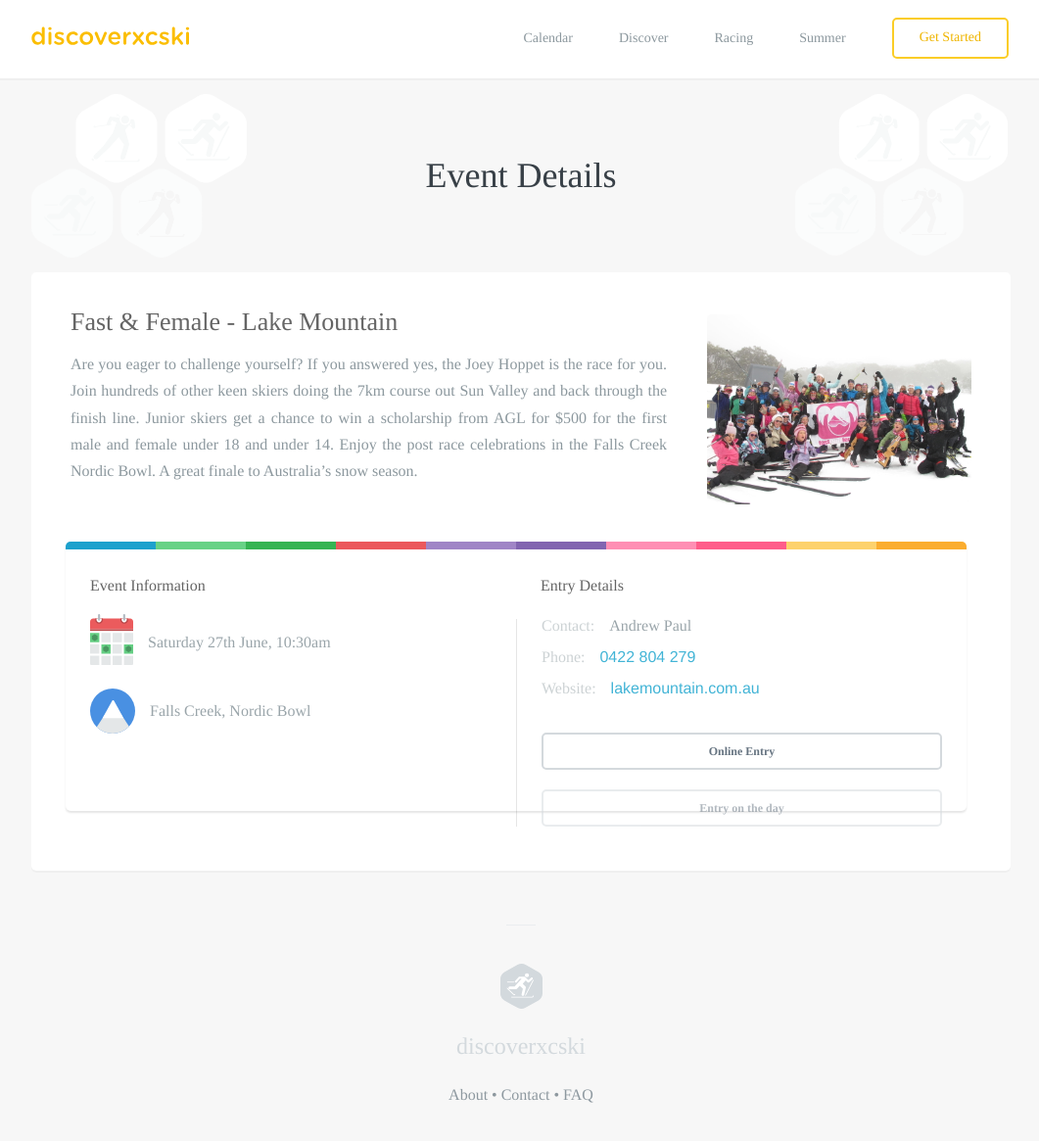
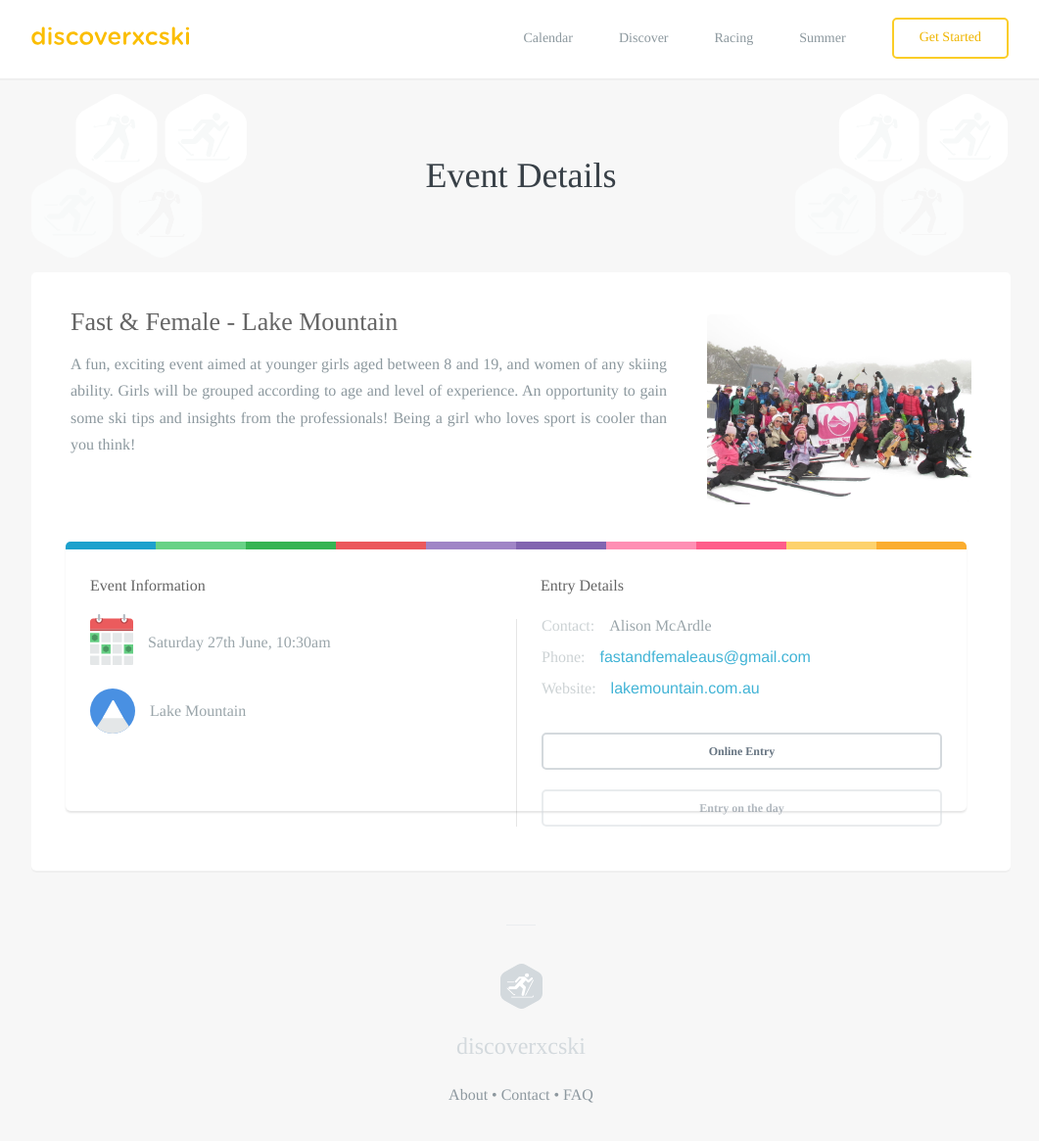
Before and after one commit to robcatto/robcatto.github.io, a Jekyll site: the page built from events/fast-&-female-lake-mountain/index.html, in a window 1280 px wide and 1182 px high. Shown: the top 1165 px of the window at 98% size, without its empty margins (108-1169 px from the left). Built offline with Jekyll 4.4.1, drawn with Linux system fonts in a browser that asks for light colours; some web fonts are replaced; Markdown is read by kramdown in place of the engine named in the settings.

Commit message:
Update index.html

```diff
--- a/events/fast-&-female-lake-mountain/index.html
+++ b/events/fast-&-female-lake-mountain/index.html
@@ -43,10 +43,10 @@ layout: default
                                                 margin-top: 0px;
                                                 background: none;
                                                 width: 100%;">
-
+<!--Heading Here-->
                                                 <h3 class="event__card--h3">Fast & Female - Lake Mountain</h3>
-
-                                                <p class="event__card--p" style="  max-width: 609px; text-align: justify;">Are you eager to challenge yourself?  If you answered yes, the Joey Hoppet is the race for you.  Join hundreds of other keen skiers doing the 7km course out Sun Valley and back through the finish line.  Junior skiers get a chance to win a scholarship from AGL for $500 for the first male and female under 18 and under 14.  Enjoy the post race celebrations in the Falls Creek Nordic Bowl.  A great finale to Australia’s snow season.</p>
+   <!--Blurb Here-->
+                                                <p class="event__card--p" style="  max-width: 609px; text-align: justify;">A fun, exciting event aimed at younger girls aged between 8 and 19, and women of any skiing ability. Girls will be grouped according to age and level of experience. An opportunity to gain some ski tips and insights from the professionals!   Being a girl who loves sport is cooler than you think!</p>
 
 
 
@@ -128,7 +128,10 @@ layout: default
             <path d="M22.2657371,12.9907294 C22.4674174,12.6240381 22.9815807,11.9974806 23.4893621,12 C24.0105476,12.0051187 24.5218746,12.6432537 24.730626,13.0228017 C27.9055237,18.795343 34.2553191,30.3404255 34.2553191,30.3404255 L12.7234043,30.3404255 L22.2657371,12.9907294 Z" id="Triangle-1-Copy" fill="#FFFFFF" sketch:type="MSShapeGroup" mask="url(#mask-2)"></path>
         </g>
     </g>
-</svg></span><span class="event__info" style="  top: -18px; left: 15px; position: relative;">Falls Creek, Nordic Bowl</span></div>
+
+    <!--Location-->
+
+</svg></span><span class="event__info" style="  top: -18px; left: 15px; position: relative;">Lake Mountain</span></div>
                                 </div>
                                  </div>
                         <div class="column two" style="text-align: left; padding: 0px;">
@@ -136,9 +139,12 @@ layout: default
                                 <span class="event__meta" style="color: #646464; font-weight: 500; line-height: 0;">Entry Details</span>
                                 <br>
                                 <div class="event__split--border">
-                                        <div><span class="event__meta">Contact:</span><span class="event__info">Andrew Paul</span></div>
+
+            <!--Contact person Telephone number and website-->
+
+                                        <div><span class="event__meta">Contact:</span><span class="event__info">Alison McArdle</span></div>
                                         <br>
-                                        <div><span class="event__meta">Phone:</span><span class="event__info"><a href="tel:+61-422-804-279">0422 804 279</a></span></div>
+                                        <div><span class="event__meta">Phone:</span><span class="event__info"><a href="fastandfemaleaus@gmail.com">fastandfemaleaus@gmail.com</a></span></div>
                                         <br>
                                         <div><span class="event__meta">Website:</span><span class="event__info"><a href="http://www.lakemountain.com.au">lakemountain.com.au</a></span></div>
                                         <br>
```
